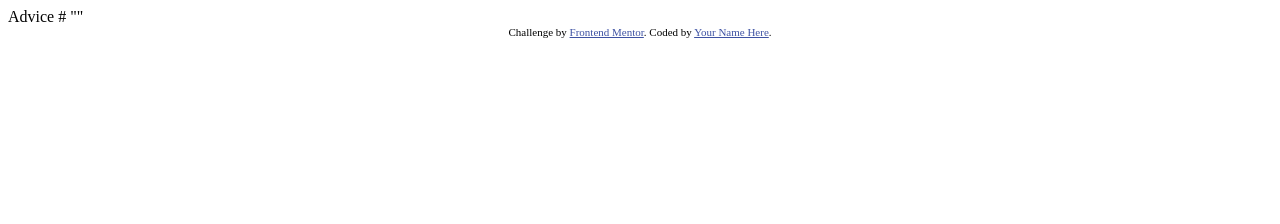
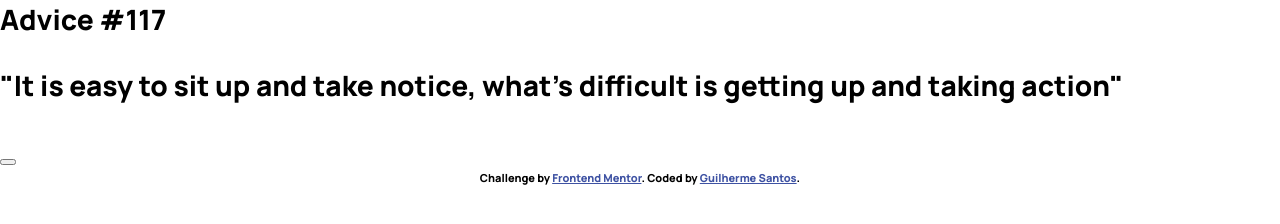
Before and after one commit to guisantosfr/advice-generator-app, a plain HTML site: page index.html in a window 1280 px wide. Drawn offline with Linux system fonts and the light colour scheme.

Commit message:
Html structure

```diff
--- a/index.html
+++ b/index.html
@@ -1,28 +1,36 @@
 <!DOCTYPE html>
 <html lang="en">
+
 <head>
   <meta charset="UTF-8">
-  <meta name="viewport" content="width=device-width, initial-scale=1.0"> <!-- displays site properly based on user's device -->
+  <meta name="viewport" content="width=device-width, initial-scale=1.0">
+  <!-- displays site properly based on user's device -->
 
   <link rel="icon" type="image/png" sizes="32x32" href="./images/favicon-32x32.png">
 
-  <title>Frontend Mentor | Advice generator app</title>
+  <title>Advice generator app</title>
 
-  <!-- Feel free to remove these styles or customise in your own stylesheet 👍 -->
-  <style>
-    .attribution { font-size: 11px; text-align: center; }
-    .attribution a { color: hsl(228, 45%, 44%); }
-  </style>
+  <link rel="preconnect" href="https://fonts.googleapis.com">
+  <link rel="preconnect" href="https://fonts.gstatic.com" crossorigin>
+  <link href="https://fonts.googleapis.com/css2?family=Manrope:wght@800&display=swap" rel="stylesheet">
+
+  <link rel="stylesheet" href="./styles.css">
 </head>
+
 <body>
 
-  Advice #<!-- Advice ID goes here -->
+  <main class="advice">
+    <span class="advice__id">Advice #117</span>
+    <p class="advice__text">"It is easy to sit up and take notice, what's difficult is getting up and taking action"</p>
+    <!-- <span></span> Content, before -->
+    <button class="advice__btn"></button>
+  </main>
 
-  "<!-- Advice text goes here -->"
 
   <div class="attribution">
     Challenge by <a href="https://www.frontendmentor.io?ref=challenge" target="_blank">Frontend Mentor</a>.
-    Coded by <a href="#">Your Name Here</a>.
+    Coded by <a href="https://www.linkedin.com/in/guisantosfr/" target="_blank">Guilherme Santos</a>.
   </div>
 </body>
+
 </html>
--- /dev/null
+++ b/styles.css
@@ -0,0 +1,34 @@
+:root {
+  --light-cyan: hsl(193, 38%, 86%);
+  --neon-green: hsl(150, 100%, 66%);
+  --grayish-blue: hsl(217, 19%, 38%);
+  --dark-grayish-blue: hsl(217, 19%, 24%);
+  --dark-blue: hsl(218, 23%, 16%);
+}
+
+html {
+  box-sizing: border-box;
+}
+
+*,
+*::before,
+*::after {
+  box-sizing: inherit;
+}
+
+body {
+  padding: 0;
+  margin: 0;
+  font-family: 'Manrope', sans-serif;
+  font-size: 1.75rem;
+}
+
+
+.attribution {
+  font-size: 11px;
+  text-align: center;
+}
+
+.attribution a {
+  color: hsl(228, 45%, 44%);
+}
```
